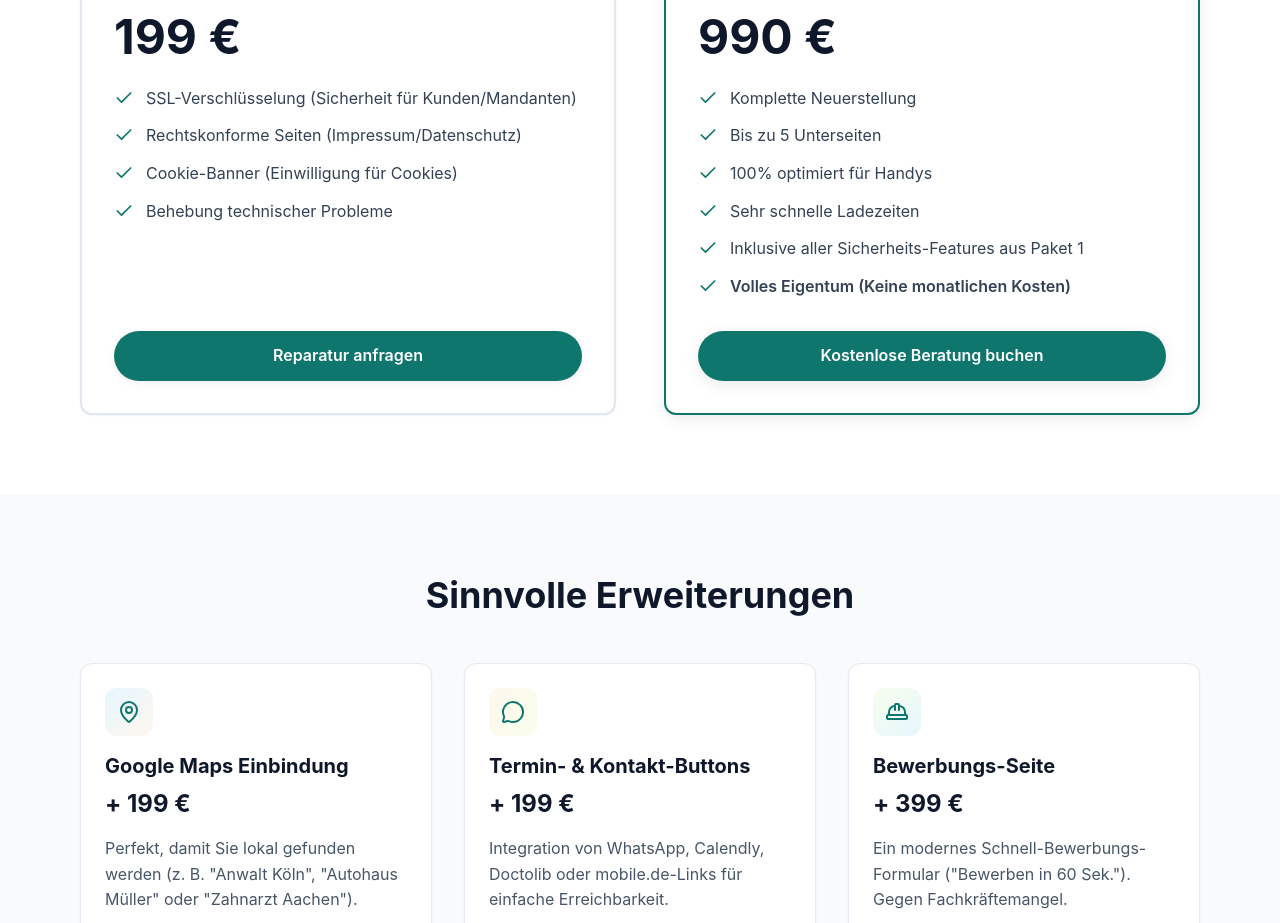
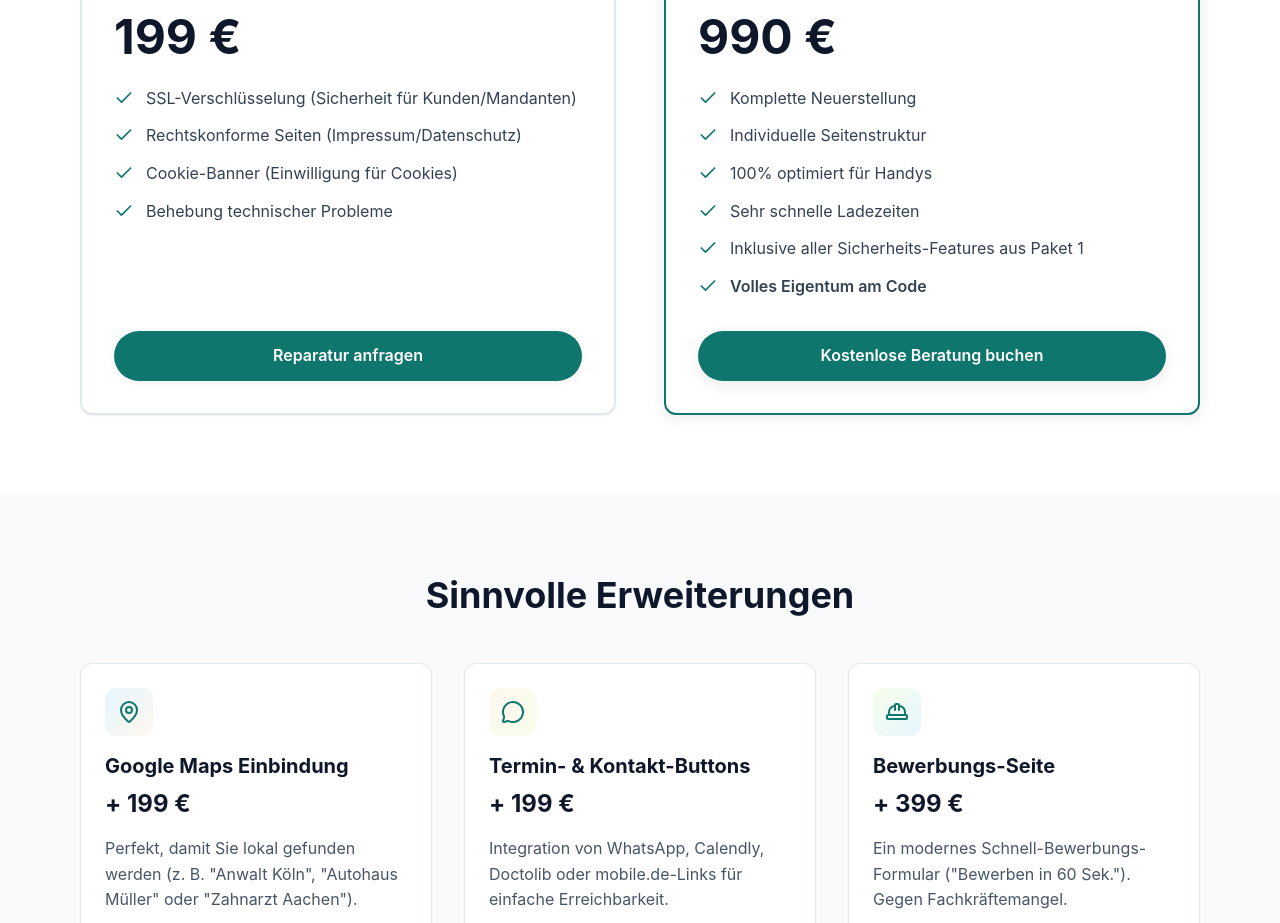
Before and after one commit to maclunk/Sitesweep, a Next.js app: page /leistungen in a window 1280 px wide. Shown: the part 1720-2643 px from the top of the page. Built offline with nearby package versions, Linux system fonts and the light colour scheme; no server answers.

Commit message:
Fix: Relax URL input validatiasdasdon

```diff
--- a/app/leistungen/page.tsx
+++ b/app/leistungen/page.tsx
@@ -20,7 +20,7 @@ const faqItems: FAQItem[] = [
   },
   {
     question: 'Gehört die Seite mir?',
-    answer: 'Ja, zu 100%. Beim Relaunch gibt es keine monatlichen Mietgebühren für das Design. Der Code gehört vollständig Ihnen.',
+    answer: 'Ja, zu 100%. Der Code gehört vollständig Ihnen und Sie können ihn jederzeit bei einem anderen Anbieter hosten.',
   },
   {
     question: 'Wie schnell geht das?',
@@ -230,7 +230,7 @@ export default function LeistungenPage() {
                   </li>
                   <li className="flex items-start gap-3">
                     <Check className="w-5 h-5 text-primary flex-shrink-0 mt-0.5" />
-                    <span className="text-slate-700">Bis zu 5 Unterseiten</span>
+                    <span className="text-slate-700">Individuelle Seitenstruktur</span>
                   </li>
                   <li className="flex items-start gap-3">
                     <Check className="w-5 h-5 text-primary flex-shrink-0 mt-0.5" />
@@ -246,7 +246,7 @@ export default function LeistungenPage() {
                   </li>
                   <li className="flex items-start gap-3">
                     <Check className="w-5 h-5 text-primary flex-shrink-0 mt-0.5" />
-                    <span className="text-slate-700 font-semibold">Volles Eigentum (Keine monatlichen Kosten)</span>
+                    <span className="text-slate-700 font-semibold">Volles Eigentum am Code</span>
                   </li>
                 </ul>
 
--- a/app/ueber-uns/page.tsx
+++ b/app/ueber-uns/page.tsx
@@ -141,7 +141,7 @@ export default function UeberUnsPage() {
                   Eigentum statt Miete
                 </h3>
                 <p className="text-slate-600 leading-relaxed">
-                  Wir glauben, dass Ihre Website Ihnen gehören sollte. Bei uns gibt es keine monatlichen Mietkosten für das Design. Nach der Übergabe gehört der Code zu 100 % Ihnen.
+                  Wir glauben, dass Ihre Website Ihnen gehören sollte. Nach der Übergabe gehört der Code zu 100 % Ihnen – Sie haben volle Kontrolle.
                 </p>
               </motion.div>
 
```
